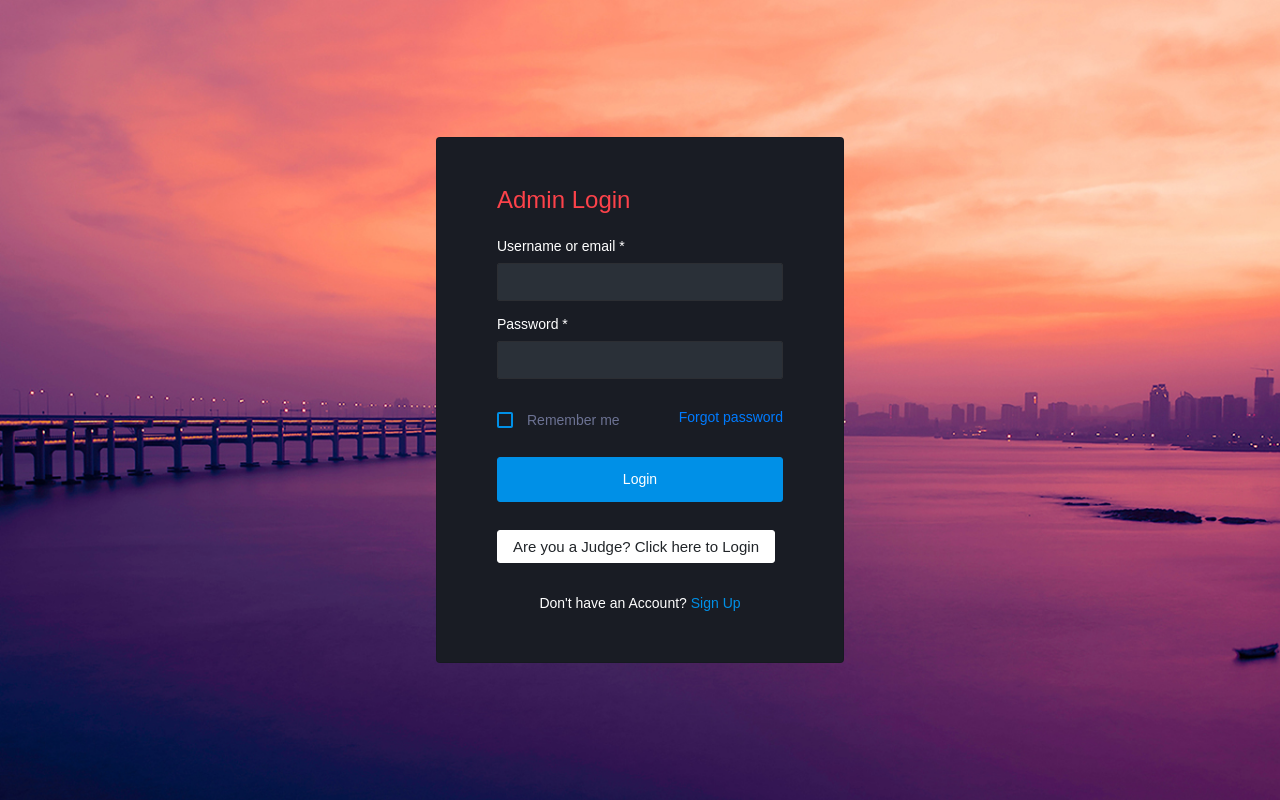
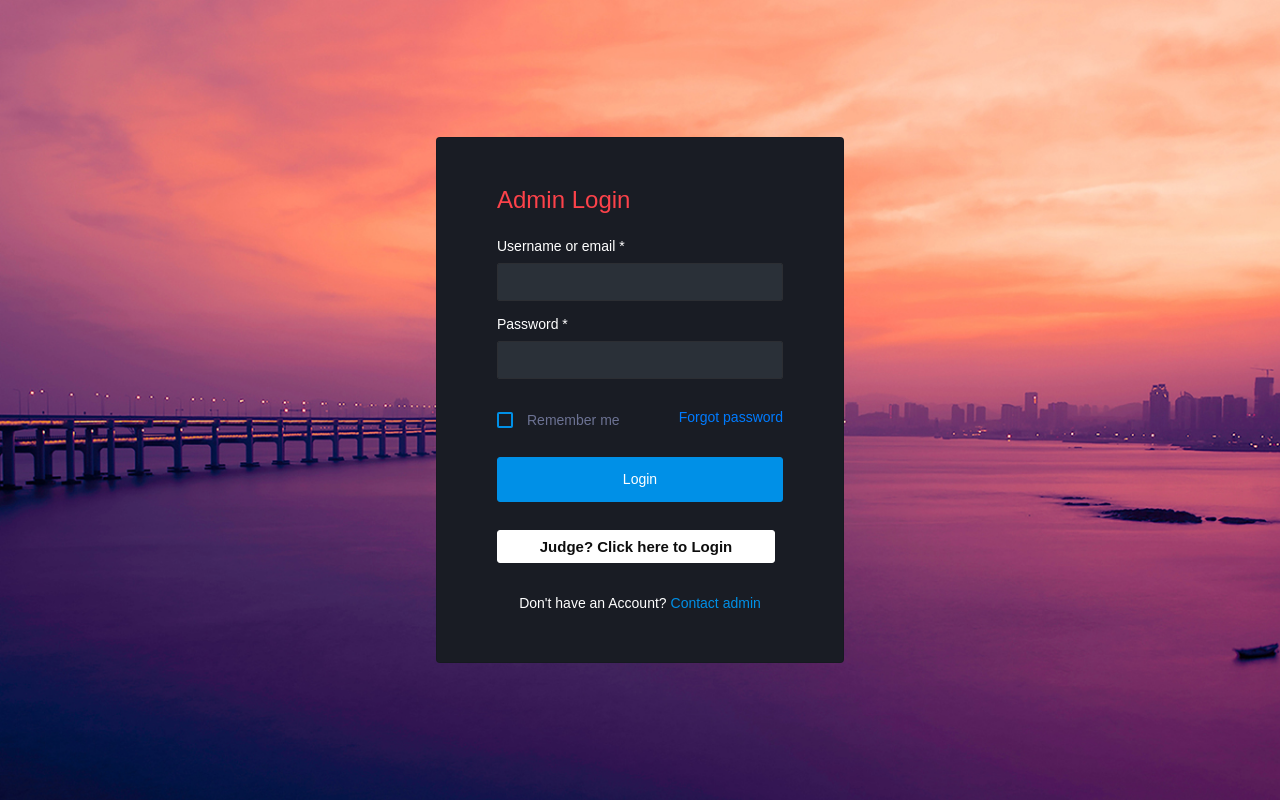
Before and after one commit to enoskyeza/toy_festival_app, a Django app: page /accounts/login/ in a window 1280 px wide. Run offline with Django 4.2, Linux system fonts and the light colour scheme; some libraries are stand-ins or nearby versions; some web fonts are replaced.

Commit message:
Modify UI

```diff
--- a/tf_app/admin_dashboard/templates/admin_dashboard/login.html
+++ b/tf_app/admin_dashboard/templates/admin_dashboard/login.html
@@ -26,11 +26,11 @@
                     <button type="submit" class="btn btn-primary btn-block enter-btn">Login</button>
                   </div>
                   <div class="d-flex">
-                    <a href={% url 'judge:judge-login' %} class="btn btn-light mr-2 col pt-2 pb-2">
-                       Are you a Judge? Click here to Login </a>
+                    <a href={% url 'judge:judge-login' %} class="btn btn-light text-dark mr-2 col pt-2 pb-2" style="font-weight: bold">
+                      Judge? Click here to Login </a>
                     {% comment %} <a href={% url 'judge:judge_login' %} class="btn btn-google col pt-2 pb-2">
                        Admin </a> {% endcomment %}
                   </div>
-                  <p class="sign-up">Don't have an Account?<a href="#"> Sign Up</a></p>
+                  <p class="sign-up">Don't have an Account?<a href="#"> Contact admin</a></p>
                 </form>
 {% endblock %}
--- a/tf_app/register/templates/reg/home.html
+++ b/tf_app/register/templates/reg/home.html
@@ -43,7 +43,7 @@
         <h2>We celebrate <span class="typed" data-typed-items="innovative toys, creative young minds, playful imagination"></span></h2>
         <div class="actions">
           <a href="{% url 'register:register-page' %}" class="btn-get-started">Parent</a>
-          <a href="{% url 'register:register-page' %}" class="btn-services">Student</a>
+          <a href="{% url 'admin_dashboard:dashboard' %}" class="btn-services">Official</a>
         </div>
       </div>
     </div>
--- a/tf_app/tf_app/urls.py
+++ b/tf_app/tf_app/urls.py
@@ -19,8 +19,8 @@ from admin_dashboard.views import custom_login
 
 urlpatterns = [
     path('admin/', admin.site.urls),
-    path('', include('admin_dashboard.urls')),
-    path('reg/', include('register.urls')),
+    path('dashboard', include('admin_dashboard.urls')),
+    path('', include('register.urls')),
     path('score/', include('scores.urls')),
     path('judge/', include('judges.urls')),
     path('accounts/login/', custom_login, name='custom_login'),
```
